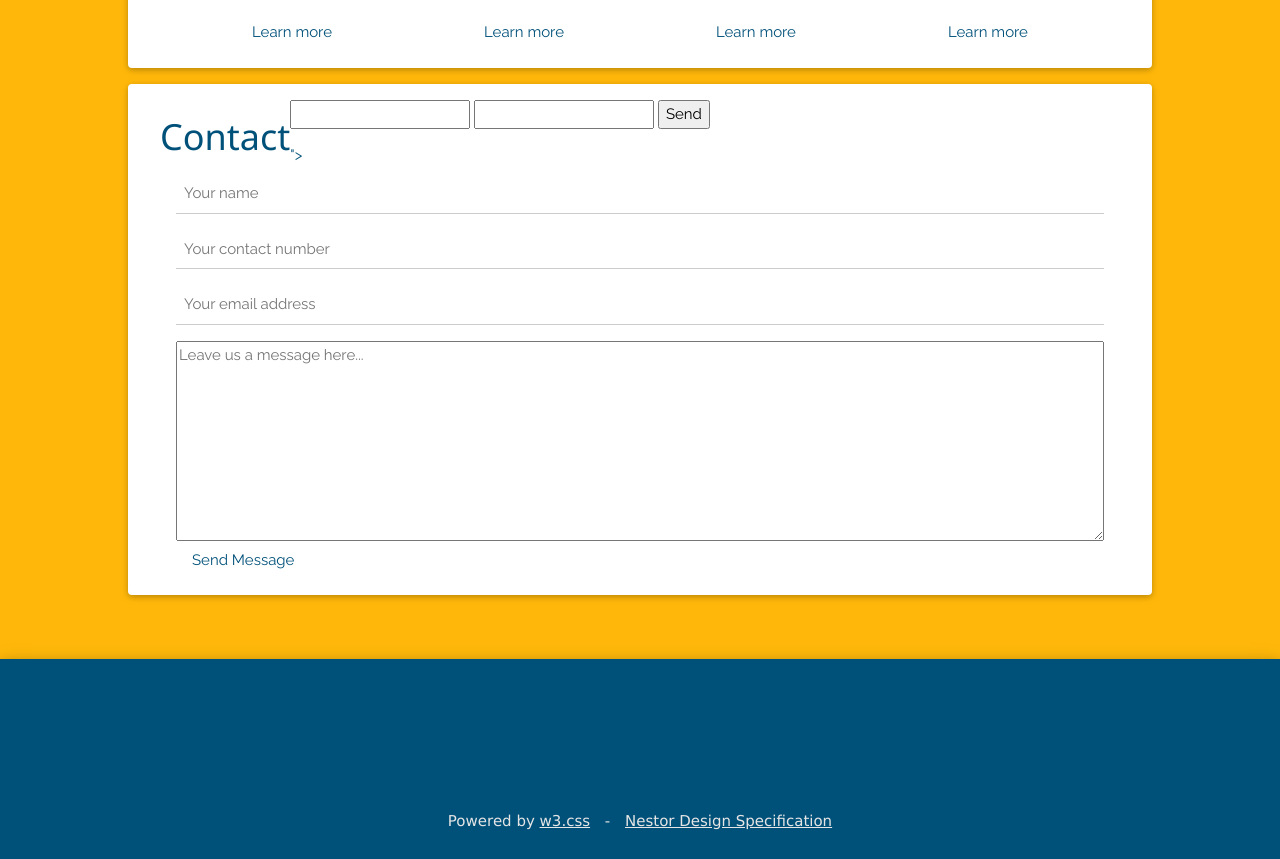
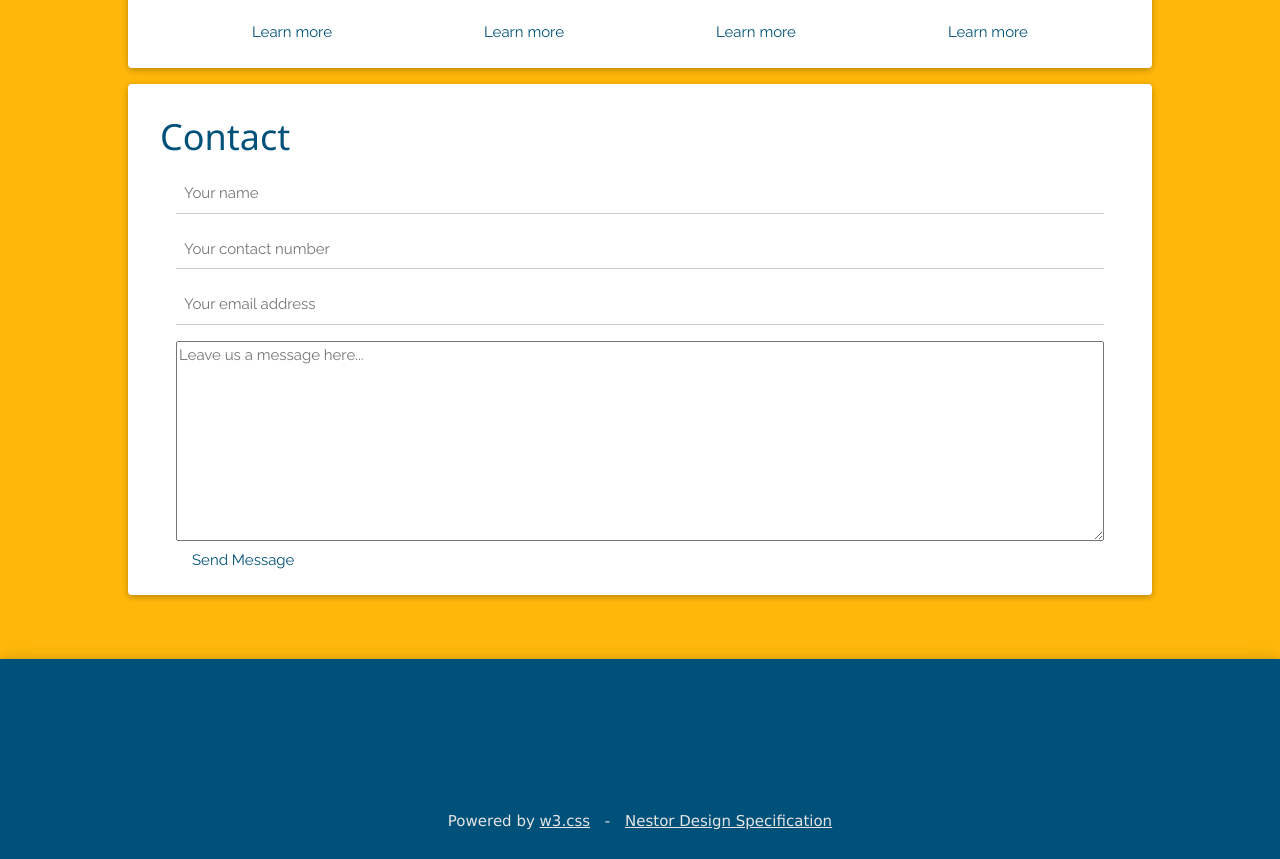
Before and after one commit to speeddown/speeddown.github.io, a plain HTML site: page index.html in a window 1280 px wide. Shown: the part 1126-1985 px from the top of the page. Drawn offline with nearby package versions, Linux system fonts and the light colour scheme; a web font is replaced by a local one.

Commit message:
Fixed Form Submission

```diff
--- a/index.html
+++ b/index.html
@@ -212,12 +212,7 @@
     <div class="w3-card-4 bg-white w3-container contentcard darkblue rale" style="margin-bottom: 64px;">
         <div class="w3-margin">
             <h1 class="w3-left section-head">Contact</h1>
-            <form action="<form action="https://formspree.io/benarceneaux0@gmail.com"
-                method="POST">
-                <input type="text" name="name">
-                <input type="email" name="_replyto">
-                <input type="submit" value="Send">
-            </form>">
+            <form action="https://formspree.io/benarceneaux0@gmail.com" method="POST">
                 <div class="w3-container">
                     <input name="name" class="w3-input w3-margin-bottom" placeholder="Your name">
 
@@ -228,7 +223,6 @@
                     <textarea name="message" class="w3-textarea" placeholder="Leave us a message here..." style="width: 100%; min-height: 200px"></textarea>
 
                     <button type="submit" class="w3-btn button-theme">Send Message</button>
-
                 </div>
             </form>
         </div>
```
